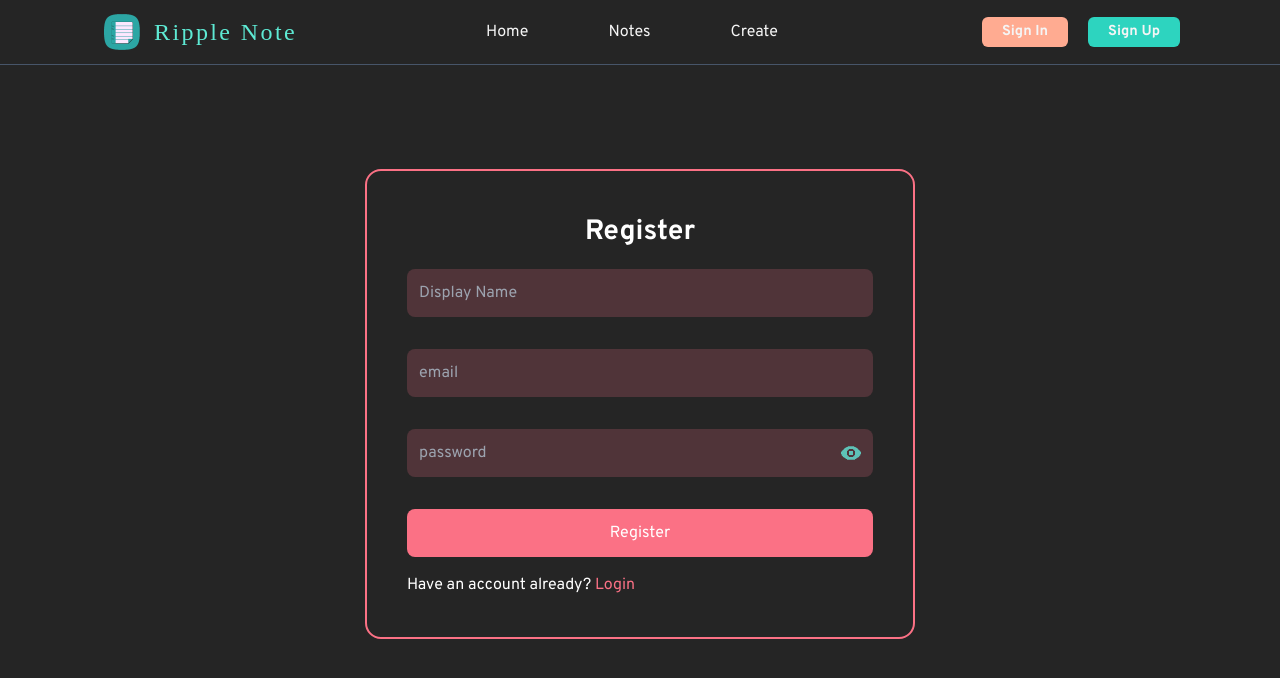
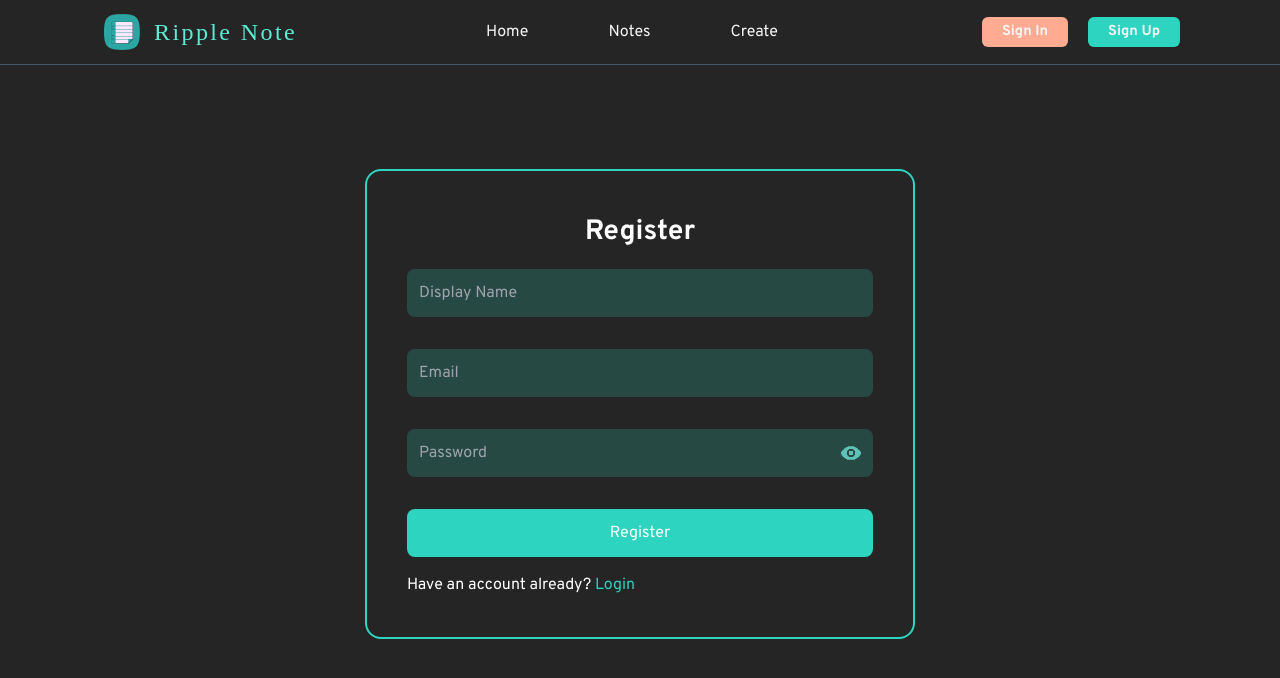
Before and after one commit to frozen-dev71/Ripple-Note, a React (Create React App) app: page /register in a window 1280 px wide. Shown: the top 678 px of the page. Built offline with nearby package versions, Linux system fonts and the light colour scheme; no server answers; the database is empty; a web font is replaced by a local one.

Commit message:
Updated Register page styling

```diff
--- a/src/datas/notedatamock.json
+++ b/src/datas/notedatamock.json
@@ -1,7 +1,7 @@
 [
   {
     "id": 1,
-    "title": "Steps to take on how to look, smile, code and live like Khalid",
+    "title": "Steps to take on how to look, smile, code and live like Berk",
     "date": "jan 05, 2023",
     "body": "Blah blah.. make your own note. /n Lorem ipsum dolor sit amet, consectetur adipiscing elit, sed do eiusmod tempor incididunt ut labore et dolore magna aliqua. Ut enim ad minim veniam, quis nostrud exercitation ullamco",
     "hover": false
@@ -22,7 +22,7 @@
   },
   {
     "id": 4,
-    "title": "How to code like Khalid",
+    "title": "How to code like Berk",
     "date": "may 19, 2022",
     "body": "Blah blah.. make your own note.",
     "hover": false
--- a/src/pages/Register.js
+++ b/src/pages/Register.js
@@ -17,11 +17,11 @@ const Register = ({
       <Header />
       <div className="w-full min-h-[85vh] px-4 my-16 text-white flex items-center justify-center relative">
         <Link to="/" className="absolute top-10 left-2 block sm:hidden">
-          <button className="bg-rose-500/80 font-bold text-[0.90rem] mb-8 px-5 py-1 rounded-md hover:bg-rose-400 hover:translate-y-[6px] transition-all duration-300">
+          <button className="bg-teal-500/80 font-bold text-[0.90rem] mb-8 px-5 py-1 rounded-md hover:bg-teal-400 hover:translate-y-[6px] transition-all duration-300">
             Back to home
           </button>
         </Link>
-        <div className="w-full sm:w-[550px] p-5 sm:p-10 rounded-2xl border-2 border-rose-400">
+        <div className="w-full sm:w-[550px] p-5 sm:p-10 rounded-2xl border-2 border-teal-400">
           <h1 className="font-bold text-[1.75rem] text-center">Register</h1>
           <form>
             <input
@@ -29,22 +29,22 @@ const Register = ({
               id="displayName"
               onChange={handleRegChange}
               placeholder="Display Name"
-              className="w-full bg-rose-400/20 my-4 p-3 outline-none rounded-lg"
+              className="w-full bg-teal-400/20 my-4 p-3 outline-none rounded-lg"
             />
             <input
               type="email"
               id="email"
               onChange={handleRegChange}
-              placeholder="email"
-              className="w-full bg-rose-400/20 my-4 p-3 outline-none rounded-lg"
+              placeholder="Email"
+              className="w-full bg-teal-400/20 my-4 p-3 outline-none rounded-lg"
             />
             <div className="w-full relative">
               <input
                 type={showPassword ? "text" : "password"}
                 id="password"
                 onChange={handleRegChange}
-                placeholder="password"
-                className="w-full bg-rose-400/20 my-4 p-3 outline-none rounded-lg"
+                placeholder="Password"
+                className="w-full bg-teal-400/20 my-4 p-3 outline-none rounded-lg"
               />
               <img
                 alt="reveal"
@@ -55,13 +55,13 @@ const Register = ({
             </div>
             <button
               onClick={register}
-              className="w-full bg-rose-400 my-4 p-3 outline-none rounded-lg"
+              className="w-full bg-teal-400 my-4 p-3 outline-none rounded-lg"
             >
               Register
             </button>
             <p>
               Have an account already?{" "}
-              <Link to="/login" className="text-rose-400">
+              <Link to="/login" className="text-teal-400">
                 Login
               </Link>
             </p>
```
